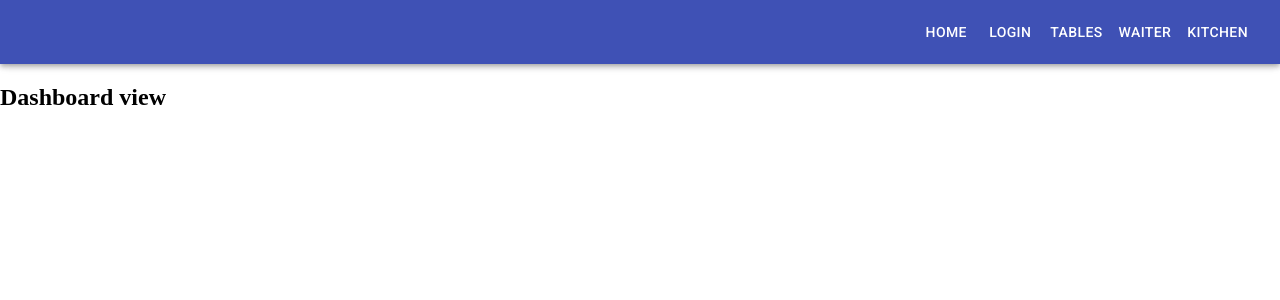
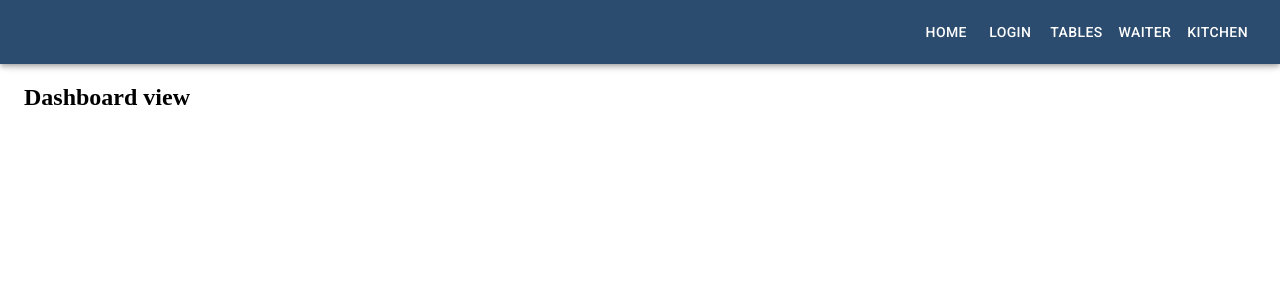
Before and after one commit to MarcinSkowronek27/pizzeria-portal, a React (Create React App) app: page / in a window 1280 px wide. Shown: the top 300 px of the page. Built offline with nearby package versions, Linux system fonts and the light colour scheme.

Commit message:
Done workshop of React part 1

```diff
--- a/src/App.js
+++ b/src/App.js
@@ -13,11 +13,25 @@
 import Dashboard from './components/views/Dashboard/Dashboard';
 import Kitchen from './components/views/Kitchen/Kitchen';
 import { StylesProvider } from '@material-ui/core/styles';
+import { createTheme } from '@material-ui/core/styles';
+import { ThemeProvider } from '@material-ui/styles';
+
+const theme = createTheme({
+  palette: {
+    primary: {
+      main: '#2B4C6F',
+    },
+    // secondary: {
+    //   main: '#11cb5f',
+    // },
+  },
+});
 
 function App() {
   return (
     <BrowserRouter>
       <StylesProvider injectFirst>
+        <ThemeProvider theme={theme}>
           <MainLayout>
             <Switch>
               <Route exact path={`${process.env.PUBLIC_URL}/`} component={Dashboard} />
@@ -33,6 +47,7 @@
               <Route exact path={`${process.env.PUBLIC_URL}/kitchen`} component={Kitchen} />
             </Switch>
           </MainLayout>
+        </ThemeProvider>
       </StylesProvider>
     </BrowserRouter>
   );
--- a/src/components/layout/MainLayout/MainLayout.js
+++ b/src/components/layout/MainLayout/MainLayout.js
@@ -3,16 +3,21 @@
 import PageNav from '../PageNav/PageNav';
 import AppBar from '@material-ui/core/AppBar';
 import Toolbar from '@material-ui/core/Toolbar';
+import Container from '@material-ui/core/Container';
 
 const MainLayout = props => (
   <div>
     <AppBar>
-      <Toolbar>
-        <PageNav />
-      </Toolbar>
+      <Container maxWidth='lg'>
+        <Toolbar disableGutters>
+          <PageNav />
+        </Toolbar>
+      </Container>
     </AppBar>
-    <Toolbar />
-    {props.children}
+    <Container maxWidth='lg'>
+      <Toolbar />
+      {props.children}
+    </Container>
     {/* skąd on tu bierze dzieci? ASK*/}
   </div>
 );
```
Lines whose indentation alone changed are shown as unchanged.
